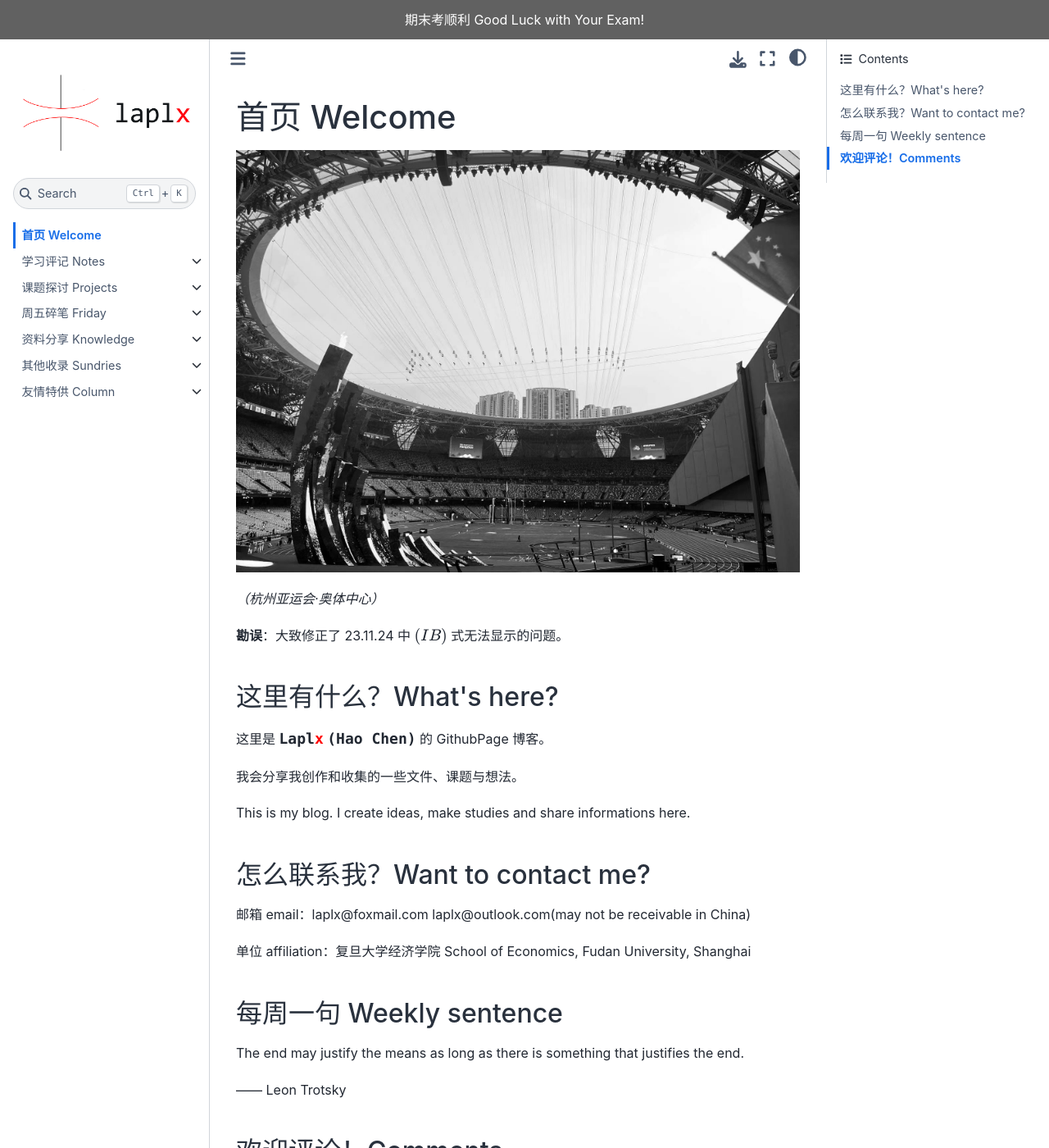
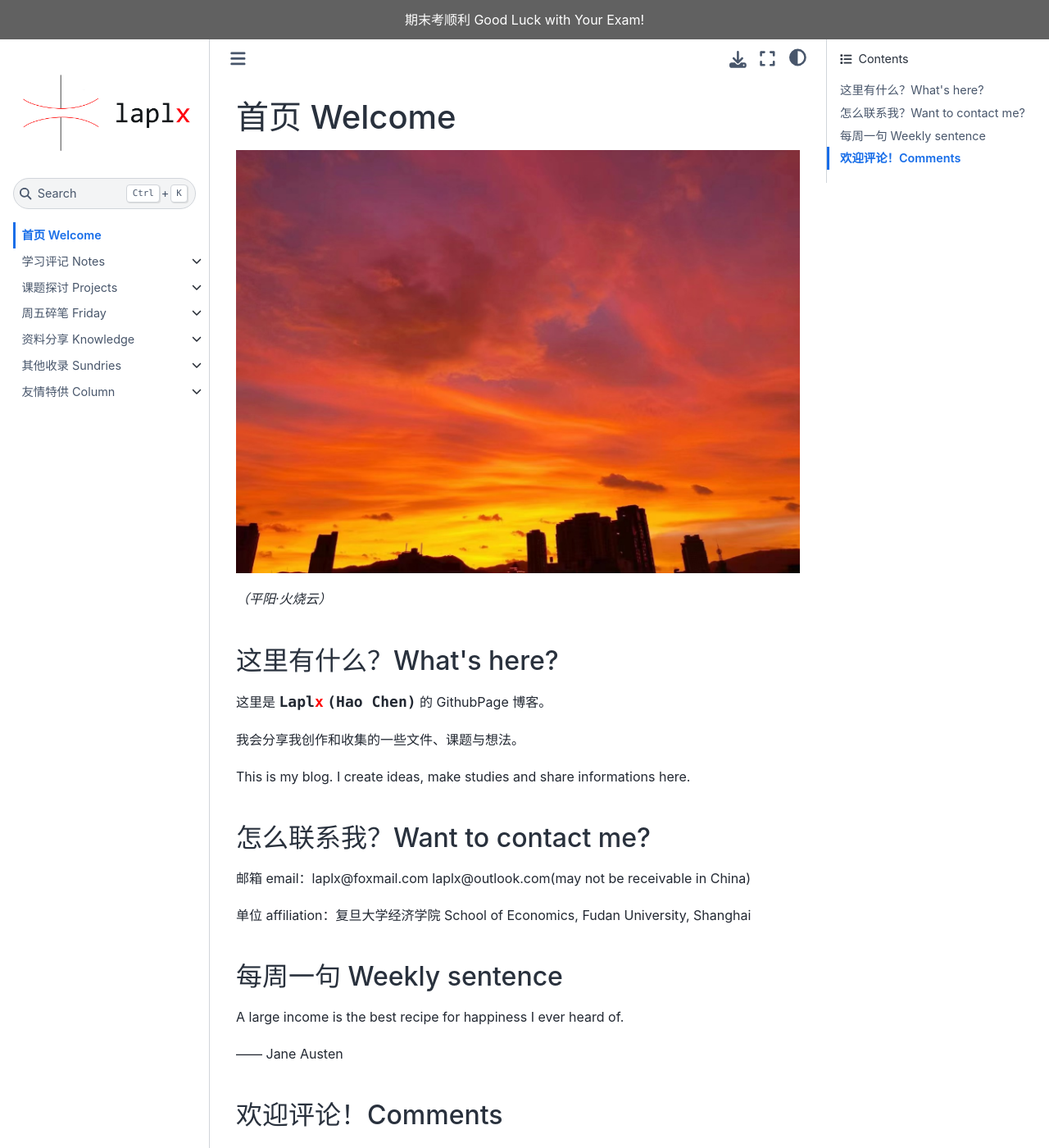
Before and after one commit to Laplx/blog, a Jupyter Book: the page built from intro.md, in a window 1280 px wide and 1400 px high. Shown: the whole window at 82% size. Built offline with Jupyter Book 1.0.4 settings and Sphinx 7.4.7 and the Sphinx Book theme 1.1.4, drawn with Linux system fonts in a browser that asks for light colours; comment, search, counter and statistics services are not loaded.

Commit message:
23.12.22

```diff
--- a/_toc.yml
+++ b/_toc.yml
@@ -19,6 +19,7 @@
       title: 红楼遗梦
 - file: wonder
   sections:
+    - file: wonder/23.12.22
     - file: wonder/23.12.15
     - file: wonder/23.12.8
     - file: wonder/23.12.1
--- a/intro.md
+++ b/intro.md
@@ -2,9 +2,7 @@
 
 ![](./introg.jpg)
 
-*（杭州亚运会·奥体中心）*
-
-**勘误**：大致修正了 23.11.24 中 $(IB)$ 式无法显示的问题。
+*（平阳·火烧云）*
 
 ### 这里有什么？What's here?
 
@@ -22,9 +20,9 @@ This is my blog. I create ideas, make studies and share informations here.
 
 ### 每周一句  Weekly sentence
 
-The end may justify the means as long as there is something that justifies the end.
+A large income is the best recipe for happiness I ever heard of.
 
-—— Leon Trotsky
+—— Jane Austen
 
 ### 欢迎评论！Comments
 
```
Also changed, not shown: wonder.md (+2 -0 lines), wonder/23.11.24.md (+2 -2 lines), introg.jpg, 1 other file.
